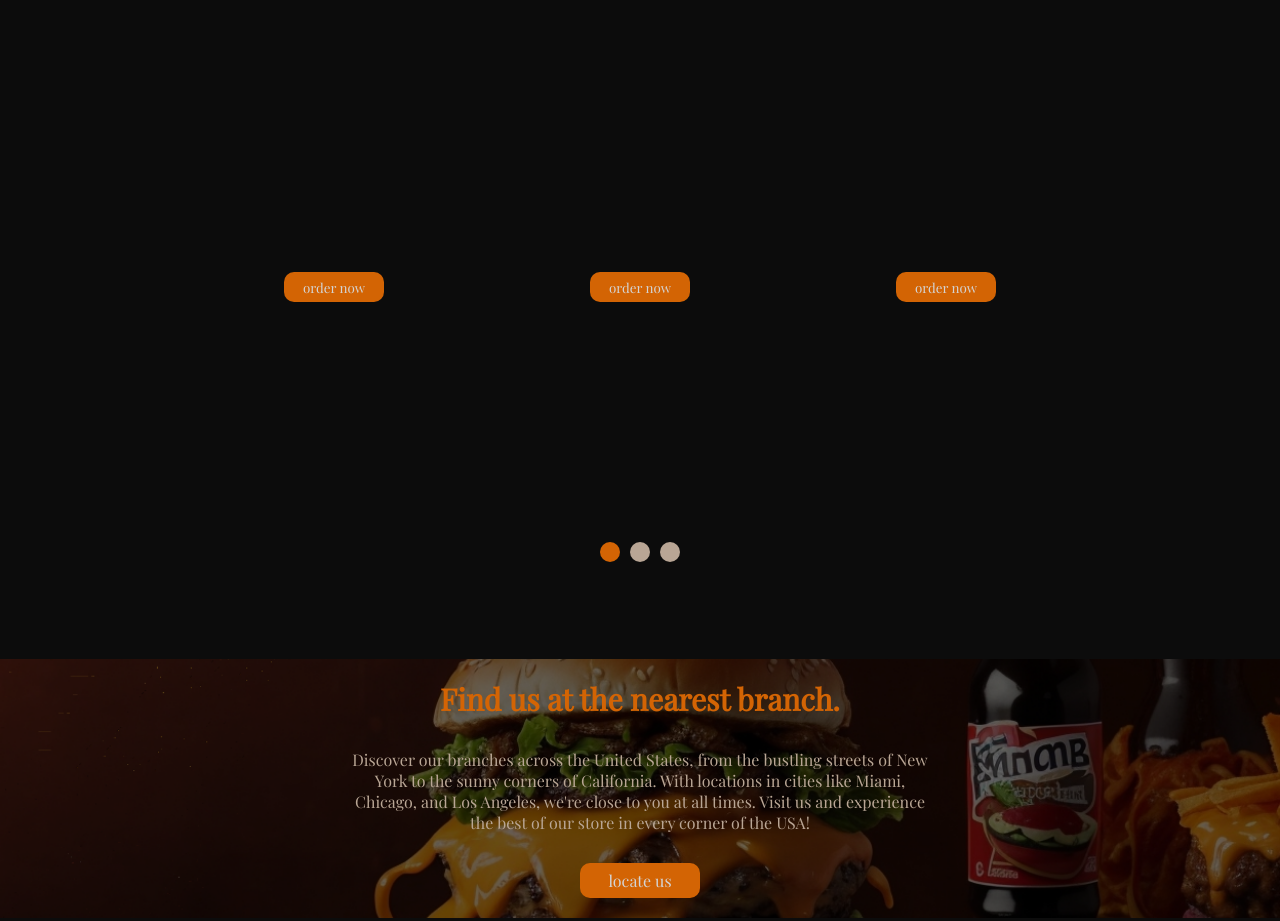
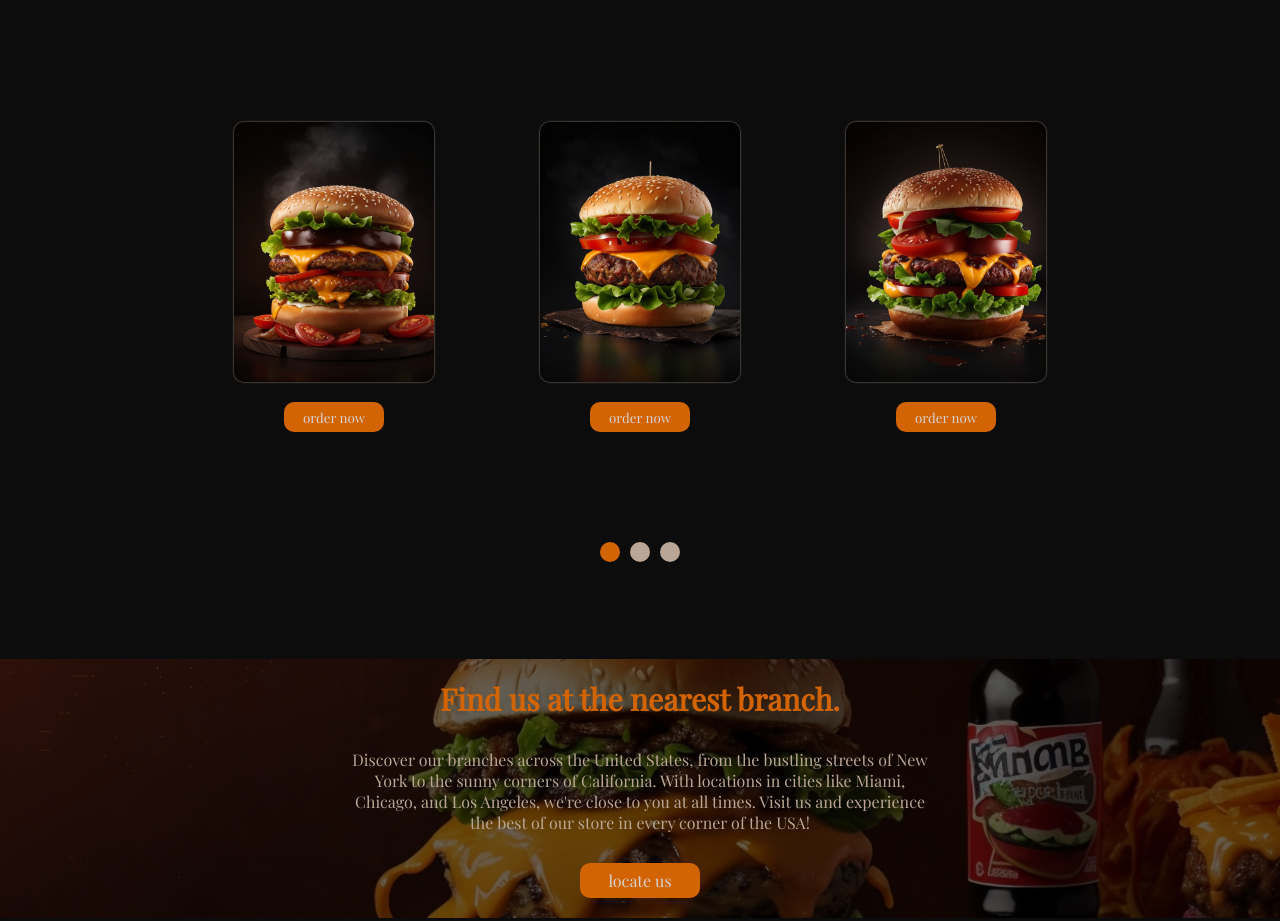
Before and after one commit to juanmh19/burguer, a plain HTML site: page index.html in a window 1280 px wide. Shown: the part 941-1862 px from the top of the page. Drawn offline with nearby package versions, Linux system fonts and the light colour scheme; the site is published under a folder, as on GitHub Pages, so addresses that start at the root find nothing.

Commit message:
Update index.html

```diff
--- a/index.html
+++ b/index.html
@@ -10,7 +10,7 @@
     <header class="header">
         <nav class="header__nav">
             <div>
-                <img class="header__img" src="/assets/imgs/logo.png" alt="">
+                <img class="header__img" src="assets/imgs/logo.png" alt="">
             </div>
             <div class="header__caja">
                 <a class="header__links" href="">Home</a>
@@ -48,16 +48,16 @@
                 <img src="/assets/imgs/hamburguesa_monstruosa2.jpg" alt="">
                 <img src="/assets/imgs/hamburguesa_monstruosa3.jpg" alt=""> -->
                 <div>
-                    <img src="/assets/imgs/hamburguesa_simple1.jpg" alt="">
+                    <img src="assets/imgs/hamburguesa_simple1.jpg" alt="">
                     <div><button class="hamburguesas__order">order now</button></div>
 
                 </div>
                 <div>
-                    <img src="/assets/imgs/hamburguesa_simple2.jpg" alt="">
+                    <img src="assets/imgs/hamburguesa_simple2.jpg" alt="">
                     <button class="hamburguesas__order">order now</button>
                 </div>
                 <div>
-                    <img src="/assets/imgs/hamburguesa_simple3.jpg" alt="">
+                    <img src="assets/imgs/hamburguesa_simple3.jpg" alt="">
                     <button class="hamburguesas__order">order now</button>
                 </div>
             </div>
@@ -89,7 +89,7 @@
                       until the beautiful franchise that we are today.</p>
             </div>
             <div class="about__derecha">
-                <img src="/assets/imgs/local.webp" alt="">
+                <img src="assets/imgs/local.webp" alt="">
             </div>
         </section>
     </main>
```
